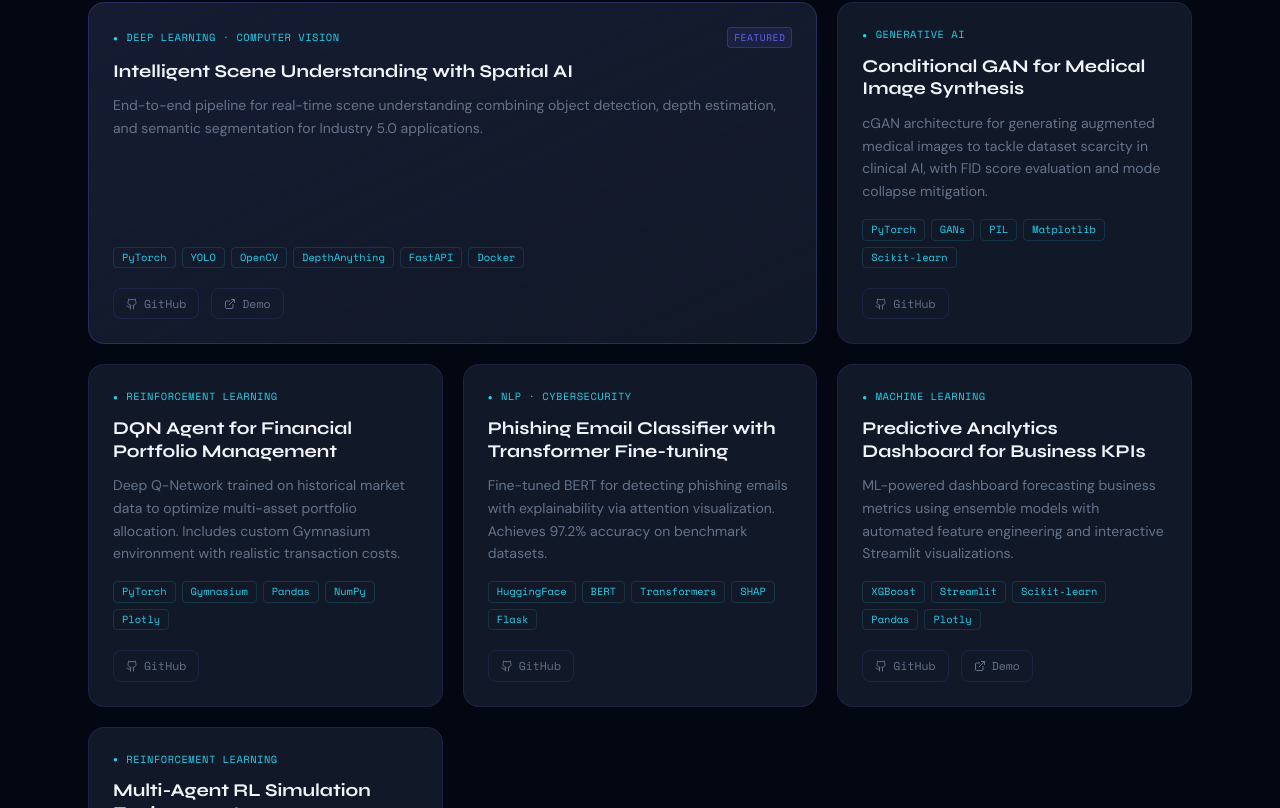
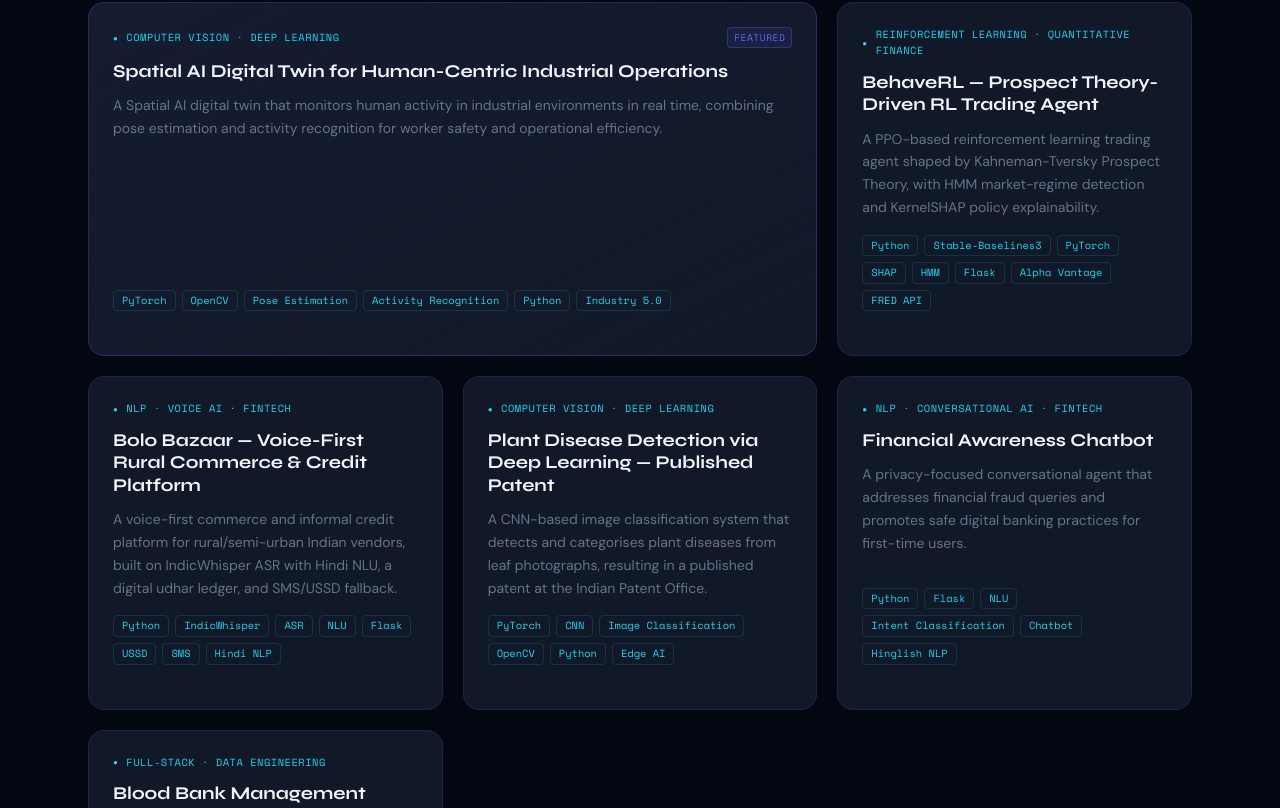
Before and after one commit to Emperor2004/Om-Narayan-Pandit, a Next.js app: page / in a window 1280 px wide. Shown: the part 1932-2740 px from the top of the page. Built offline with nearby package versions, Linux system fonts and the light colour scheme.

Commit message:
feat(types): Add 'prototype' status to Project interface for enhanced project lifecycle management

```diff
--- a/src/data/index.ts
+++ b/src/data/index.ts
@@ -12,78 +12,97 @@ import type {
 export const projects: Project[] = [
   {
     id: "spatial-ai",
-    title: "Intelligent Scene Understanding with Spatial AI",
+    title: "Spatial AI Digital Twin for Human-Centric Industrial Operations",
     description:
-      "End-to-end pipeline for real-time scene understanding combining object detection, depth estimation, and semantic segmentation for Industry 5.0 applications.",
+      "A Spatial AI digital twin that monitors human activity in industrial environments in real time, combining pose estimation and activity recognition for worker safety and operational efficiency.",
     longDescription:
-      "This project builds a modular spatial intelligence pipeline that processes video streams in real time. It combines YOLOv8 for object detection, DepthAnything for monocular depth estimation, and a custom semantic fusion layer. The system is designed with Industry 5.0 human-robot collaboration in mind, outputting structured spatial maps that downstream systems can consume via a FastAPI microservice.",
-    type: "Deep Learning · Computer Vision",
-    tags: ["PyTorch", "YOLO", "OpenCV", "DepthAnything", "FastAPI", "Docker"],
+      "This project constructs a digital twin layer over industrial environments by processing live video streams for human activity understanding. Pose estimation models track worker postures and motion trajectories, feeding an activity recognition module that flags unsafe behaviours — such as unauthorised zone entry or ergonomic risk postures — and triggers automated safety alerts. The system is designed with Industry 5.0 human-centric principles in mind, outputting structured spatial event logs consumable by downstream safety dashboards. The architecture is modular, allowing camera feeds from multiple zones to be fused into a unified scene representation.",
+    type: "Computer Vision · Deep Learning",
+    tags: ["PyTorch", "OpenCV", "Pose Estimation", "Activity Recognition", "Python", "Industry 5.0"],
     featured: true,
-    githubUrl: "https://github.com/omnarayanpandit",
-    demoUrl: "#",
-    createdAt: "2025-01-15",
+    // githubUrl: "https://github.com/omnarayanpandit",
+    // demoUrl: "#",
+    createdAt: "2026-01-15",
+    status: "prototype",
+  },
+
+  {
+    id: "behaverl",
+    title: "BehaveRL — Prospect Theory-Driven RL Trading Agent",
+    description:
+      "A PPO-based reinforcement learning trading agent shaped by Kahneman-Tversky Prospect Theory, with HMM market-regime detection and KernelSHAP policy explainability.",
+    longDescription:
+      "BehaveRL is a full-stack academic research project combining behavioural economics with deep reinforcement learning. A PPO agent (Stable-Baselines3) is trained on stock data sourced via Alpha Vantage and FRED APIs, with a custom reward function that encodes loss aversion and probability weighting from Prospect Theory (Kahneman-Tversky, 1979). Hidden Markov Models detect market regimes (bull/bear/sideways), dynamically adjusting the agent's risk parameter lambda. KernelSHAP provides post-hoc policy explainability, attributing decisions to input features. A rational baseline agent enables controlled comparison. Results and SHAP attributions are visualised on a dark-themed Flask dashboard. Validation suite reached 88/90 automated checks.",
+    type: "Reinforcement Learning · Quantitative Finance",
+    tags: ["Python", "Stable-Baselines3", "PyTorch", "SHAP", "HMM", "Flask", "Alpha Vantage", "FRED API"],
+    featured: false,
+    // githubUrl: "https://github.com/omnarayanpandit",
+    // demoUrl: "#",
+    createdAt: "2026-01-10",
     status: "ongoing",
   },
+
   {
-    id: "cgan-medical",
-    title: "Conditional GAN for Medical Image Synthesis",
+    id: "bolo-bazaar",
+    title: "Bolo Bazaar — Voice-First Rural Commerce & Credit Platform",
     description:
-      "cGAN architecture for generating augmented medical images to tackle dataset scarcity in clinical AI, with FID score evaluation and mode collapse mitigation.",
-    type: "Generative AI",
-    tags: ["PyTorch", "GANs", "PIL", "Matplotlib", "Scikit-learn"],
+      "A voice-first commerce and informal credit platform for rural/semi-urban Indian vendors, built on IndicWhisper ASR with Hindi NLU, a digital udhar ledger, and SMS/USSD fallback.",
+    longDescription:
+      "Bolo Bazaar was conceived at the ET AI Hackathon 2026 to bridge the digital divide for rural vendors with limited literacy or smartphone access. The core pipeline uses IndicWhisper for Hindi automatic speech recognition, feeding a lightweight NLU layer for intent classification (list product, check credit, settle dues). A digital 'udhar' ledger replaces informal paper-based credit tracking between vendors and customers. For feature-phone users, the system degrades gracefully to SMS and USSD flows. The 48-hour implementation strategy included a structured monorepo, phased commit plan with conventional commit tags, and a quantified rural impact model estimating reach across semi-urban Indian markets.",
+    type: "NLP · Voice AI · FinTech",
+    tags: ["Python", "IndicWhisper", "ASR", "NLU", "Flask", "USSD", "SMS", "Hindi NLP"],
     featured: false,
-    githubUrl: "https://github.com/omnarayanpandit",
-    createdAt: "2024-10-01",
+    // githubUrl: "https://github.com/omnarayanpandit",
+    // demoUrl: "#",
+    createdAt: "2026-02-17",
+    status: "prototype",
+  },
+
+  {
+    id: "plant-disease-detection",
+    title: "Plant Disease Detection via Deep Learning — Published Patent",
+    description:
+      "A CNN-based image classification system that detects and categorises plant diseases from leaf photographs, resulting in a published patent at the Indian Patent Office.",
+    longDescription:
+      "This system uses a convolutional neural network trained on labelled leaf image datasets to identify and classify plant diseases across multiple crop species. The model pipeline includes preprocessing (normalisation, augmentation), a custom CNN architecture with residual connections, and a softmax classification head covering common disease categories. The system achieved strong benchmark accuracy and was designed for deployment on low-resource edge devices used by farmers in the field. The research contribution and novelty of the automated detection method led to a patent publication: 'System and Method for Automated Plant Disease Detection Using Deep Learning Image Classification', Indian Patent Office, December 2025.",
+    type: "Computer Vision · Deep Learning",
+    tags: ["PyTorch", "CNN", "Image Classification", "OpenCV", "Python", "Edge AI"],
+    featured: false,
+    // githubUrl: "https://github.com/omnarayanpandit",
+    // demoUrl: "#",
+    createdAt: "2025-01-20",
     status: "completed",
   },
+
   {
-    id: "dqn-portfolio",
-    title: "DQN Agent for Financial Portfolio Management",
+    id: "financial-awareness-chatbot",
+    title: "Financial Awareness Chatbot",
     description:
-      "Deep Q-Network trained on historical market data to optimize multi-asset portfolio allocation. Includes custom Gymnasium environment with realistic transaction costs.",
-    type: "Reinforcement Learning",
-    tags: ["PyTorch", "Gymnasium", "Pandas", "NumPy", "Plotly"],
+      "A privacy-focused conversational agent that addresses financial fraud queries and promotes safe digital banking practices for first-time users.",
+    longDescription:
+      "Designed for users new to digital financial services, this chatbot handles a curated intent set covering common fraud scenarios — phishing, UPI scams, fake loan apps, and OTP theft — alongside general safe-banking guidance. The NLU layer is built on a lightweight intent classifier trained on domain-specific conversation data in both English and Hinglish. The system is privacy-first by design: no user data is logged or stored, and all inference runs locally. Responses are structured to be actionable, with clear next steps and escalation paths to official fraud reporting channels. Deployed via a Flask backend with a clean web chat interface.",
+    type: "NLP · Conversational AI · FinTech",
+    tags: ["Python", "Flask", "NLU", "Intent Classification", "Chatbot", "Hinglish NLP"],
     featured: false,
-    githubUrl: "https://github.com/omnarayanpandit",
-    createdAt: "2024-08-20",
+    // githubUrl: "https://github.com/omnarayanpandit",
+    // demoUrl: "#",
+    createdAt: "2025-08-06",
     status: "completed",
   },
+
   {
-    id: "phishing-nlp",
-    title: "Phishing Email Classifier with Transformer Fine-tuning",
+    id: "blood-bank-management",
+    title: "Blood Bank Management System",
     description:
-      "Fine-tuned BERT for detecting phishing emails with explainability via attention visualization. Achieves 97.2% accuracy on benchmark datasets.",
-    type: "NLP · Cybersecurity",
-    tags: ["HuggingFace", "BERT", "Transformers", "SHAP", "Flask"],
+      "A data-driven blood bank platform with automated inventory tracking, donor matching, and demand forecasting to reduce blood shortage response time.",
+    longDescription:
+      "This full-stack application addresses the operational inefficiencies in blood bank management by automating inventory lifecycle tracking — from donation intake to expiry monitoring. A donor matching module pairs requests with compatible available units in real time. Demand forecasting uses historical request patterns to predict shortages ahead of time, triggering proactive donor outreach. The admin dashboard provides live inventory status, expiry alerts, and request fulfilment metrics. Built with a React frontend, Node.js/Express backend, and MongoDB for flexible document storage, the system is designed to be deployable by small regional blood banks without significant infrastructure investment.",
+    type: "Full-Stack · Data Engineering",
+    tags: ["React", "Node.js", "Express.js", "MongoDB", "JavaScript", "Data Forecasting"],
     featured: false,
-    githubUrl: "https://github.com/omnarayanpandit",
-    createdAt: "2024-06-10",
-    status: "completed",
-  },
-  {
-    id: "business-analytics",
-    title: "Predictive Analytics Dashboard for Business KPIs",
-    description:
-      "ML-powered dashboard forecasting business metrics using ensemble models with automated feature engineering and interactive Streamlit visualizations.",
-    type: "Machine Learning",
-    tags: ["XGBoost", "Streamlit", "Scikit-learn", "Pandas", "Plotly"],
-    featured: false,
-    githubUrl: "https://github.com/omnarayanpandit",
-    demoUrl: "#",
-    createdAt: "2024-04-01",
-    status: "completed",
-  },
-  {
-    id: "rl-sim",
-    title: "Multi-Agent RL Simulation Environment",
-    description:
-      "Custom Gymnasium environment for multi-agent cooperative and competitive scenarios, with PPO and MADDPG implementations and TensorBoard logging.",
-    type: "Reinforcement Learning",
-    tags: ["Python", "Gymnasium", "PPO", "MADDPG", "TensorBoard"],
-    featured: false,
-    githubUrl: "https://github.com/omnarayanpandit",
-    createdAt: "2024-02-15",
+    // githubUrl: "https://github.com/omnarayanpandit",
+    // demoUrl: "#",
+    createdAt: "2025-02-09",
     status: "completed",
   },
 ];
--- a/src/types/index.ts
+++ b/src/types/index.ts
@@ -12,7 +12,7 @@ export interface Project {
   demoUrl?: string;
   imageUrl?: string;
   createdAt: string;
-  status: "completed" | "ongoing" | "archived";
+  status: "completed" | "ongoing" | "archived" | "prototype";
 }
 
 // ─── Publication Types ────────────────────────────────────────────────────────
```
